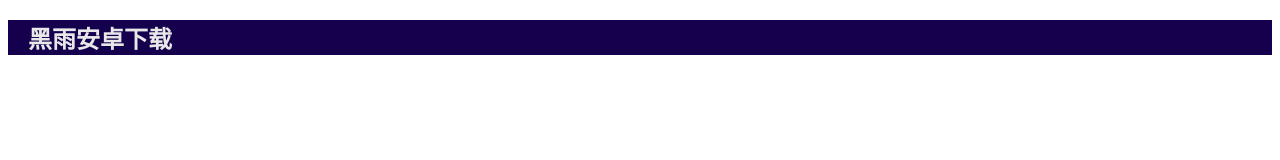
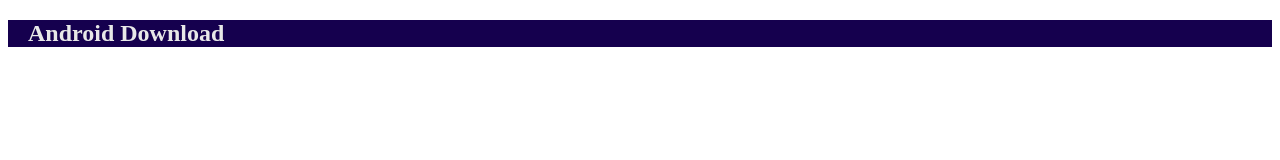
Before and after one commit to vemov/apk, a plain HTML site: page download.html in a window 1280 px wide. Drawn offline with Linux system fonts and the light colour scheme.

Commit message:
Update download.html

```diff
--- a/download.html
+++ b/download.html
@@ -3,7 +3,7 @@
 <head>
     <meta charset="UTF-8">
     <meta name="viewport" content="width=device-width, initial-scale=1.0">
-    <title>下载页</title>
+    <title>APK</title>
     <style>
         h2 {
             background-color: rgb(21, 0, 78);
@@ -15,7 +15,7 @@
 <body>
 
 <div id="container">
-    <h2>黑雨安卓下载</h2>
+    <h2>Android Download</h2>
     <script async charset="utf-8" src="https://static.apkpure.com/www/static/script/plugins/appCard-1.0.0.min.js"></script>
 
     <div id="app-cards">
```
